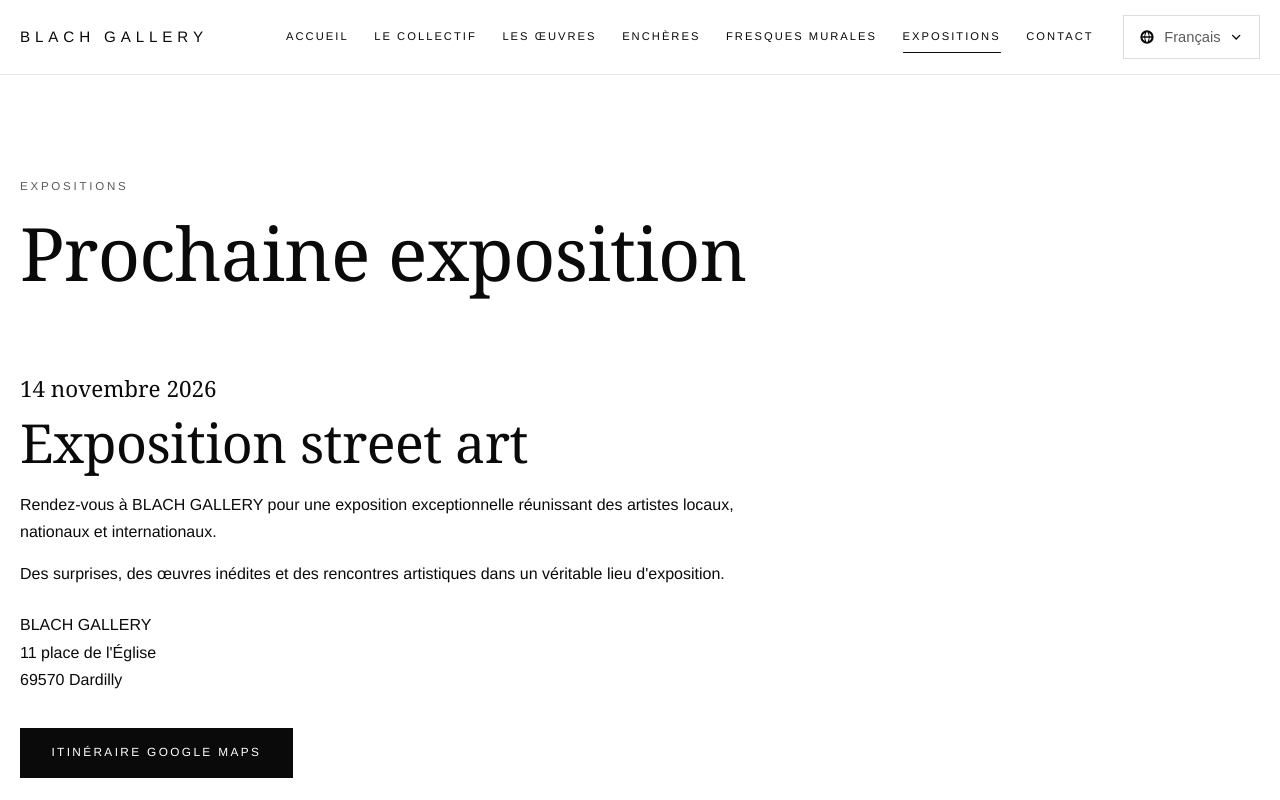
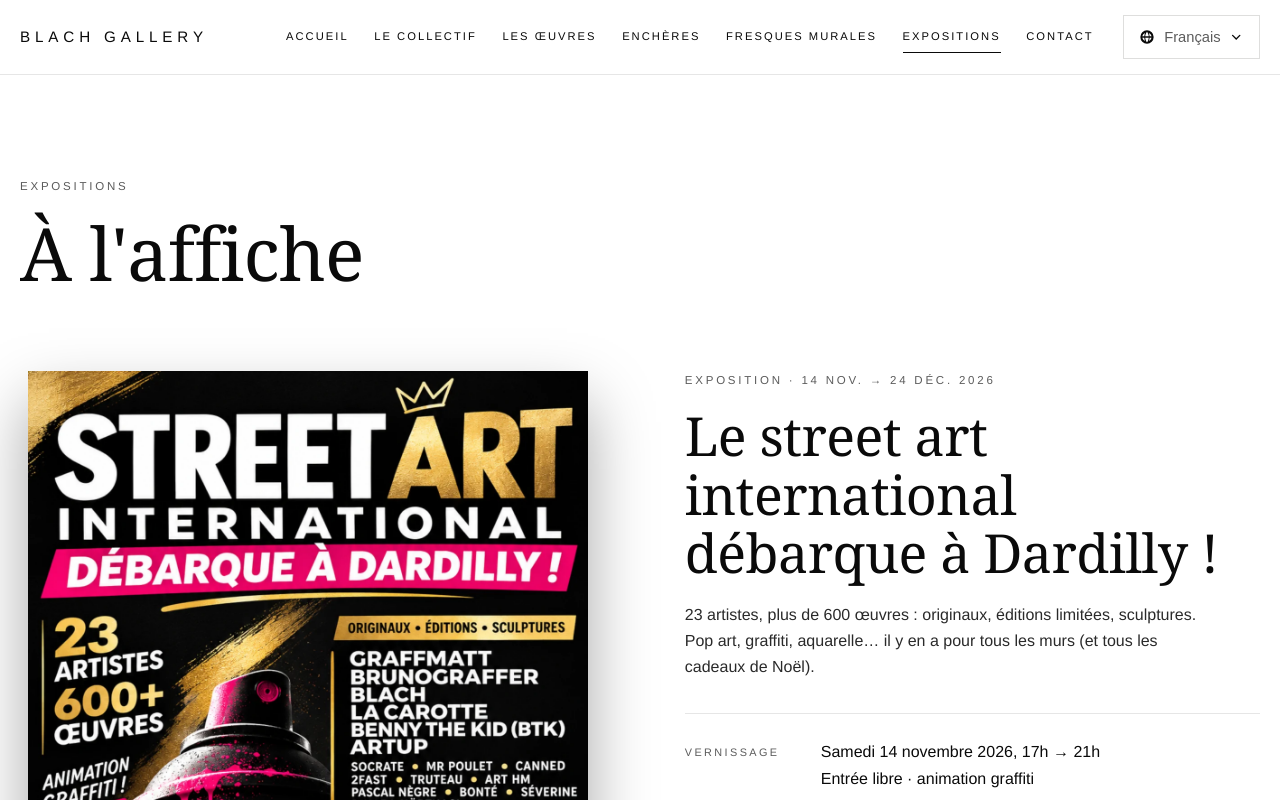
Before and after one commit to blachgallery-coder/blach-gallery, a Next.js app: page /expositions in a window 1280 px wide. Shown: the top 800 px of the page. Built offline with nearby package versions, Linux system fonts and the light colour scheme.

Commit message:
Expositions : Street Art International + JSON-LD ExhibitionEvent

```diff
--- a/app/expositions/page.tsx
+++ b/app/expositions/page.tsx
@@ -1,42 +1,39 @@
 import type { Metadata } from "next";
 import Image from "next/image";
-import { GALLERY_ADDRESS } from "@/lib/gallery";
+import { CurrentExpo, currentExpoJsonLd } from "@/components/current-expo";
 
 export const metadata: Metadata = {
-  title: "Expositions — prochaine exposition street art le 14 novembre 2026",
+  title: "Expositions — Street Art International à Dardilly, du 14 novembre au 24 décembre 2026",
   description:
-    "Expositions de BLACH GALLERY à Dardilly : exposition street art le 14 novembre 2026, 11 place de l'Église, 69570 Dardilly.",
-  alternates: { canonical: "/expositions" }
+    "Le street art international débarque à Dardilly : 23 artistes, plus de 600 œuvres (originaux, éditions limitées, sculptures). Vernissage samedi 14 novembre 2026, 17h-21h, entrée libre. BLACH GALLERY, 11 place de l'Église, 69570 Dardilly.",
+  alternates: { canonical: "/expositions" },
+  openGraph: {
+    title: "Le street art international débarque à Dardilly !",
+    description:
+      "23 artistes, 600+ œuvres. Vernissage samedi 14 novembre 2026, 17h-21h, entrée libre. Exposition du 14 novembre au 24 décembre 2026 — BLACH GALLERY, Dardilly.",
+    url: "/expositions",
+    images: [
+      {
+        url: "/images/expo-street-art/affiche-street-art-international-dardilly-2026.webp",
+        width: 1240,
+        height: 1754,
+        alt: "Affiche Street Art International débarque à Dardilly — BLACH GALLERY"
+      }
+    ]
+  }
 };
 
 export default function ExpositionsPage() {
   return (
     <section className="page container">
+      <script type="application/ld+json" dangerouslySetInnerHTML={{ __html: JSON.stringify(currentExpoJsonLd) }} />
       <header className="page-head">
         <p className="kicker">Expositions</p>
-        <h1>Prochaine exposition</h1>
+        <h1>À l&apos;affiche</h1>
       </header>
 
-      <article className="expo">
-        <p className="date">14 novembre 2026</p>
-        <h2>Exposition street art</h2>
-        <p>
-          Rendez-vous à BLACH GALLERY pour une exposition exceptionnelle réunissant des artistes locaux, nationaux et
-          internationaux.
-        </p>
-        <p>Des surprises, des œuvres inédites et des rencontres artistiques dans un véritable lieu d&apos;exposition.</p>
-        <address>
-          {GALLERY_ADDRESS.name}
-          <br />
-          {GALLERY_ADDRESS.street}
-          <br />
-          {GALLERY_ADDRESS.postalCode} {GALLERY_ADDRESS.city}
-        </address>
-        <div className="actions">
-          <a href={GALLERY_ADDRESS.mapsUrl} className="btn btn-dark" target="_blank" rel="noopener noreferrer">
-            Itinéraire Google Maps
-          </a>
-        </div>
+      <article className="expo-current" aria-labelledby="expo-current-title">
+        <CurrentExpo headingId="expo-current-title" tone="light" priority />
       </article>
 
       <section className="expo expo-past" aria-labelledby="passees">
```
